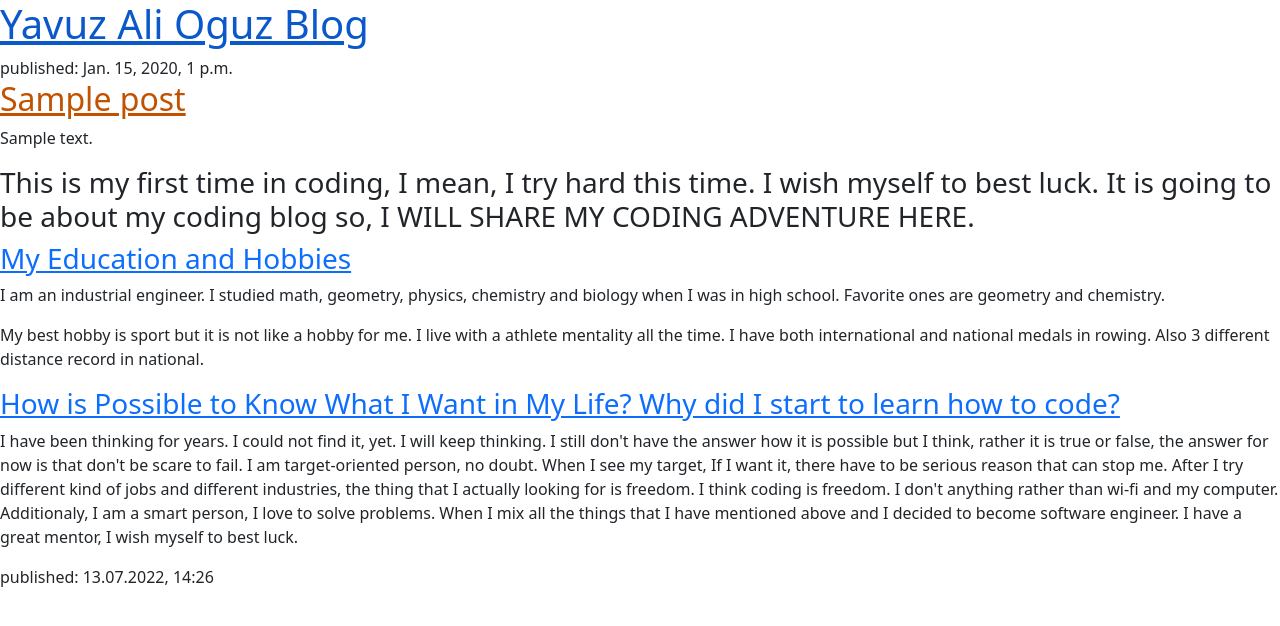
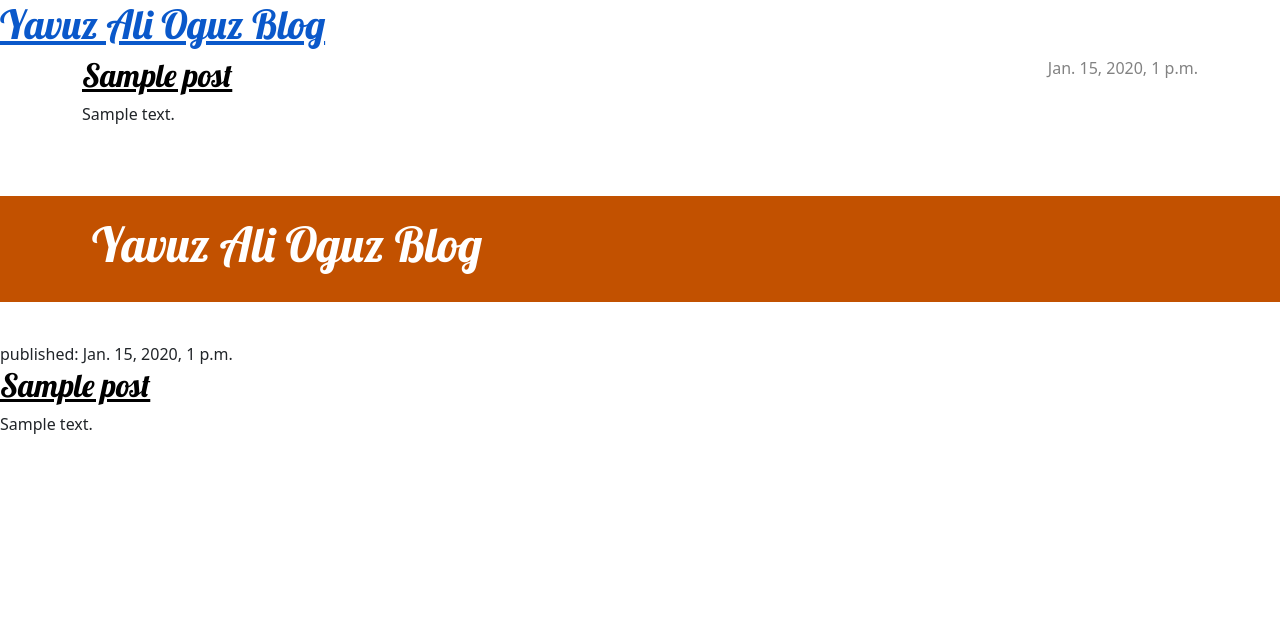
Before and after one commit to yavuzalioguz/my-first-blog, a Django app: template blog/templates/blog/post_list.html in a window 1280 px wide. Shown: the top 626 px of the page. Run offline with Django 3.2, Linux system fonts and the light colour scheme; the template is opened without the code that fills it: values that come from a table or form of the project are taken from there, others are empty; tables that the repository leaves empty hold one stand-in row (values such as "Sample post").

Commit message:
Modified templates to display posts from database.

```diff
--- a/blog/static/css/blog.css
+++ b/blog/static/css/blog.css
@@ -1,3 +1,72 @@
-h1 a, h2 a {
+
+
+.page-header {
+    background-color: #C25100;
+    margin-top: 0;
+    margin-bottom: 40px;
+    padding: 20px 20px 20px 40px;
+}
+
+.page-header h1,
+.page-header h1 a,
+.page-header h1 a:visited,
+.page-header h1 a:active {
+    color: #ffffff;
+    font-size: 36pt;
+    text-decoration: none;
+}
+
+h1,
+h2,
+h3,
+h4 {
+    font-family: 'Lobster', cursive;
+}
+
+.date {
+    color: #828282;
+}
+
+.save {
+    float: right;
+}
+
+.post-form textarea,
+.post-form input {
+    width: 100%;
+}
+
+.top-menu,
+.top-menu:hover,
+.top-menu:visited {
+    color: #ffffff;
+    float: right;
+    font-size: 26pt;
+    margin-right: 20px;
+}
+
+.post {
+    margin-bottom: 70px;
+}
+
+.post h2 a,
+.post h2 a:visited {
+    color: #000000;
+}
+
+.post > .date,
+.post > .actions {
+    float: right;
+}
+
+.btn-secondary,
+.btn-secondary:visited {
     color: #C25100;
+    background: none;
+    border-color: #C25100;
 }
+
+.btn-secondary:hover {
+    color: #FFFFFF;
+    background-color: #C25100;
+}
--- a/blog/templates/blog/post_list.html
+++ b/blog/templates/blog/post_list.html
@@ -1,47 +1,47 @@
 {% load static %}
+
 <!DOCTYPE html>
+
 <html>
     <head>
         <title>Yavuz Ali Oguz</title>
         <link rel="stylesheet" href="https://cdn.jsdelivr.net/npm/bootstrap@5.1.3/dist/css/bootstrap.min.css" integrity="sha384-1BmE4kWBq78iYhFldvKuhfTAU6auU8tT94WrHftjDbrCEXSU1oBoqyl2QvZ6jIW3" crossorigin="anonymous">
         <link rel="stylesheet" href="{% static 'css/blog.css' %}">
-
+        <link href="//fonts.googleapis.com/css?family=Lobster&subset=latin,latin-ext" rel="stylesheet" type="text/css">
     </head>
     <body>
       <header>
-          <h1><a href= "">Yavuz Ali Oguz Blog</a></h1>
+          <h1><a href= "/">Yavuz Ali Oguz Blog</a></h1>
       </header>
 
-      {% for post in posts %}
-            <article>
-                <time>published: {{ post.published_date }}</time>
-                <h2><a href="">{{ post.title }}</a></h2>
-                <p>{{ post.text|linebreaksbr }}</p>
-            </article>
-      {% endfor %}
-
-            </article>
-                 <h3>This is my first time in coding, I mean, I try hard this time. I wish myself to best luck.
-                     It is going to be about my coding blog so, I WILL SHARE MY CODING ADVENTURE HERE.</h3>
-            </article>
+      <main class="container">
+          <div class="row">
+              <div class="col">
+                  {% for post in posts %}
+                      <article class="post">
+                          <time class="date">
+                              {{ post.published_date }}
+                          </time>
+                          <h2><a href="">{{ post.title }}</a></h2>
+                          <p>{{ post.text|linebreaksbr }}</p>
+                      </article>
+                  {% endfor %}
+              </div>
+          </div>
+      </main>
 
 
-            <article>
-                <h3><a href ="">My Education and Hobbies</a></h3>
-                <p>I am an industrial engineer. I studied math, geometry, physics, chemistry and biology when I was in high school. Favorite ones are geometry and chemistry.</p>
-                </p>My best hobby is sport but it is not like a hobby for me. I live with a athlete mentality all the time. I have both international and national medals in rowing. Also 3 different distance record in national. </p>
-            </article>
+              <header class="page-header">
+                  <div class="container">
+                      <h1><a href="/">Yavuz Ali Oguz Blog</a></h1>
+                  </div>
+              </header>
 
-            <article>
-                <h3><a href ="">How is Possible to Know What I Want in My Life? Why did I start to learn how to code?</a></h3>
-                <p>I have been thinking for years. I could not find it, yet. I will keep thinking. I still don't have the answer how it is possible but I think, rather it is true or false, the answer for now is that don't be scare to fail.
-                   I am target-oriented person, no doubt. When I see my target, If I want it, there have to be serious reason that can stop me.
-                   After I try different kind of jobs and different industries, the thing that I actually looking for is freedom. I think coding is freedom. I don't anything rather than wi-fi and my computer.
-                   Additionaly, I am a smart person, I love to solve problems. When I mix all the things that I have mentioned above and I decided to become software engineer.
-                   I have a great mentor, I wish myself to best luck.</p>
-                <time>published: 13.07.2022, 14:26</time>
+              <article class="post">
+                  <time>published: {{ post.published_date }}</time>
+                  <h2><a href="">{{ post.title }}</a></h2>
+                  <p>{{ post.text|linebreaksbr }}</p>
               </article>
-
 
     </body>
 </html>
```
Also changed, not shown: blog/templates/blog/base.html (added).
